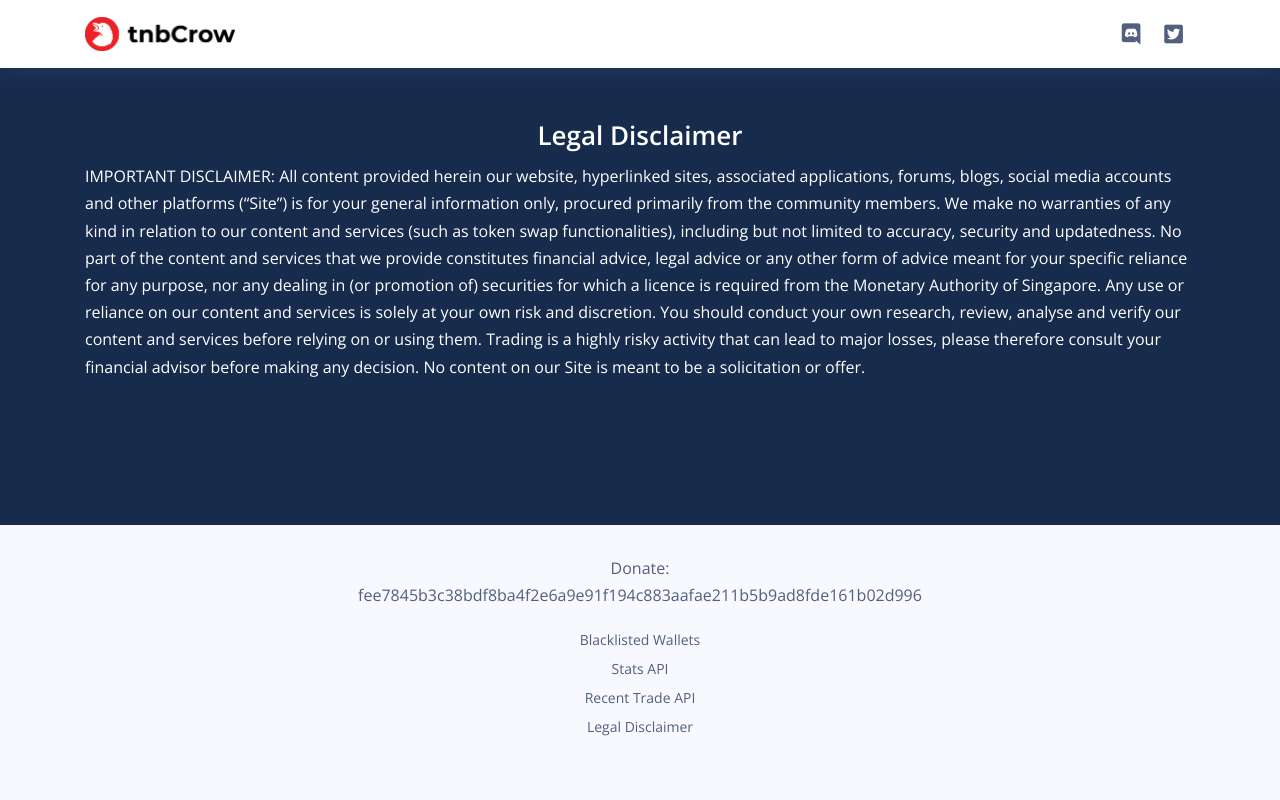
After one commit to tnbCrow/crow-mvp, a Django app: page /legal-disclaimer in a window 1280 px wide. The commit adds this page. Run offline with Django 3.2, Linux system fonts and the light colour scheme; some libraries are stand-ins or nearby versions.

Commit message:
added legal disclaimer page

```diff
--- a/trades/templates/home.html
+++ b/trades/templates/home.html
@@ -215,7 +215,6 @@
     <div class="row align-items-center justify-content-xl-between">
       <div class="col-xl-6 m-auto text-center">
         <div class="copyright" style='overflow-wrap: break-word;'>
-          <p>Shown above are the manual escrows done by tnbCrow verified escrow agents.</p>
           <p>Donate: fee7845b3c38bdf8ba4f2e6a9e91f194c883aafae211b5b9ad8fde161b02d996 </p>
           <a class="nav-link nav-link-icon" href="{% url 'blacklistedaccounts' %}">
                 Blacklisted Wallets
@@ -226,6 +225,9 @@
           <a class="nav-link nav-link-icon" href="{% url 'completedtrade-list' %}">
                 Recent Trade API
           </a>
+          <a class="nav-link nav-link-icon" href="{% url 'legal-disclaimer' %}">
+                Legal Disclaimer
+          </a>
         </div>
       </div>
     </div>
--- /dev/null
+++ b/trades/templates/legal.html
@@ -0,0 +1,61 @@
+{% load static %}
+{% load humanize %}
+{% load app_filters %}
+
+<link rel="icon" href="{% static 'favicon.ico' %}"/>
+<link href="https://fonts.googleapis.com/css?family=Open+Sans:300,400,600,700" rel="stylesheet">
+<link href="https://cdnjs.cloudflare.com/ajax/libs/font-awesome/5.3.1/css/all.min.css" rel="stylesheet">
+<link href="{% static 'trades/css/argon.css' %}" rel="stylesheet">
+
+<meta content='maximum-scale=1.0, initial-scale=1.0, width=device-width' name='viewport'>
+<title>escrow for TNBC | tnbCrow</title>
+<meta name="description" content="We provide escrow services to buyer and seller for secure transaction of TNBC." />
+
+<meta property="twitter:image" content="{% static 'og.png' %}">
+<meta property="og:image" content="{% static 'og.png' %}">
+
+<body>
+<!-- Navbar info -->
+    <nav class="navbar navbar-expand-lg bg-white navbar-light position-sticky fixed-top shadow">
+        <div class="container">
+            <a class="navbar-brand" href="{% url 'home' %}"><img width="150" src="{% static 'logo_wordmark.png' %}"> </a>
+            <a class="nav-link nav-link-icon ml-auto" href="https://discord.com/invite/4uQ24mNxXj" target="_blank">
+            <i class="fab fa-discord fa-lg"></i>
+            </a>
+            <a class="nav-link nav-link-icon" href="https://twitter.com/tnbcrow" target="_blank">
+                <i class="fab fa-twitter-square fa-lg"></i>
+            </a>
+            </div>
+        </div>
+    </nav>
+  <div class="bg-default main-content">
+    <div class="header pb-8 pt-5 pt-md-5">
+        <div class="container">
+            <h1 class="text-center text-white">Legal Disclaimer</h2>
+            <p class="text-white"><b>IMPORTANT DISCLAIMER:</b> All content provided herein our website, hyperlinked sites, associated applications, forums, blogs, social media accounts and other platforms (“Site”) is for your general information only, procured primarily from the community members. We make no warranties of any kind in relation to our content and services (such as token swap functionalities), including but not limited to accuracy, security and updatedness. No part of the content and services that we provide constitutes financial advice, legal advice or any other form of advice meant for your specific reliance for any purpose, nor any dealing in (or promotion of) securities for which a licence is required from the Monetary Authority of Singapore. Any use or reliance on our content and services is solely at your own risk and discretion. You should conduct your own research, review, analyse and verify our content and services before relying on or using them. Trading is a highly risky activity that can lead to major losses, please therefore consult your financial advisor before making any decision. No content on our Site is meant to be a solicitation or offer.</p>
+        </div>
+    </div>
+  </div>
+
+  <footer class="footer">
+    <div class="row align-items-center justify-content-xl-between">
+      <div class="col-xl-6 m-auto text-center">
+        <div class="copyright" style='overflow-wrap: break-word;'>
+          <p>Donate: fee7845b3c38bdf8ba4f2e6a9e91f194c883aafae211b5b9ad8fde161b02d996 </p>
+          <a class="nav-link nav-link-icon" href="{% url 'blacklistedaccounts' %}">
+                Blacklisted Wallets
+          </a>
+          <a class="nav-link nav-link-icon" href="{% url 'statistic-list' %}">
+                Stats API
+          </a>
+          <a class="nav-link nav-link-icon" href="{% url 'completedtrade-list' %}">
+                Recent Trade API
+          </a>
+          <a class="nav-link nav-link-icon" href="{% url 'legal-disclaimer' %}">
+                Legal Disclaimer
+          </a>
+        </div>
+      </div>
+    </div>
+  </footer>
+</body>
--- a/trades/urls.py
+++ b/trades/urls.py
@@ -2,12 +2,13 @@ from django.urls import path, include
 
 from rest_framework.routers import SimpleRouter
 
-from .views import Home, BlacklistedWallets, StatisticViewSet, RecentTradeViewSet, about_us
+from .views import Home, BlacklistedWallets, StatisticViewSet, RecentTradeViewSet, about_us, legal
 
 urlpatterns = [
     path('', Home.as_view(), name='home'),
     path('blacklists', BlacklistedWallets.as_view(), name="blacklistedaccounts"),
-    path('about', about_us, name='aboutus')
+    path('about', about_us, name='aboutus'),
+    path('legal-disclaimer', legal, name='legal-disclaimer')
 ]
 
 router = SimpleRouter(trailing_slash=False)
--- a/trades/views.py
+++ b/trades/views.py
@@ -51,3 +51,7 @@ class RecentTradeViewSet(mixins.ListModelMixin, viewsets.GenericViewSet):
 
 def about_us(request):
     return render(request, 'about_us.html')
+
+
+def legal(request):
+    return render(request, 'legal.html')
```
Also changed, not shown: README.md.
